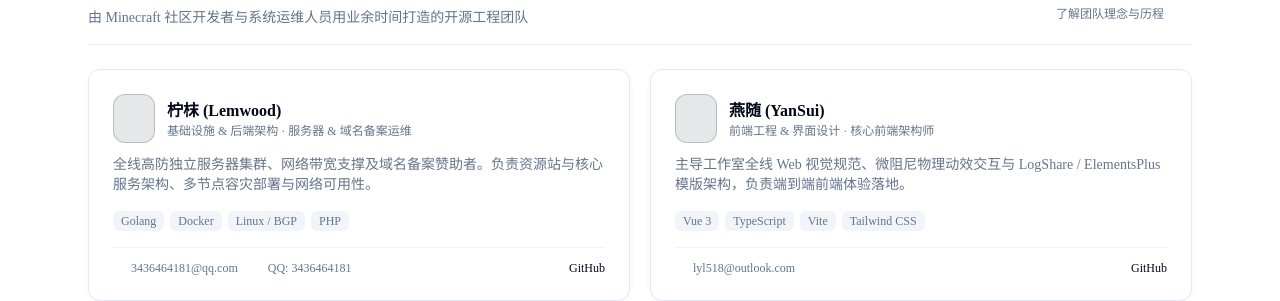
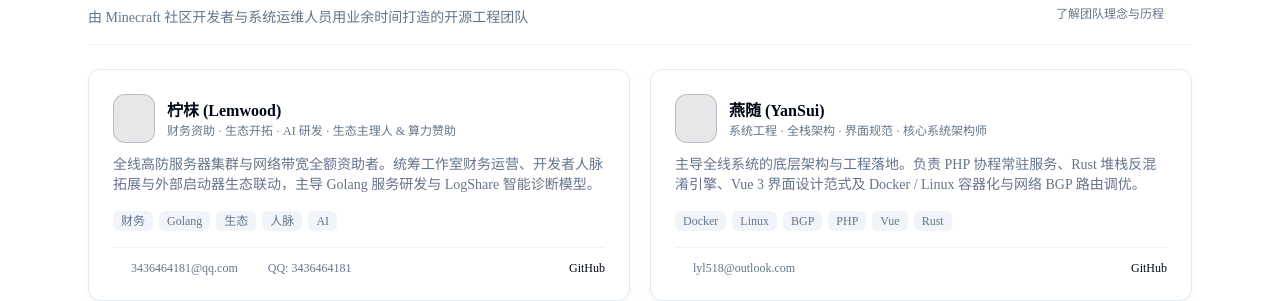
Before and after one commit to NingZeStudio/NingZeStudio-Home, a Vue app: page / in a window 1280 px wide. Shown: the part 1422-1723 px from the top of the page. Built offline with nearby package versions, Linux system fonts and the light colour scheme; some icons are missing.

Commit message:
refactor: 调整核心成员技术与职责标签分工
根据实际分工将 Docker/Linux/BGP/PHP/Vue/Rust 归类至燕随，将财务/Golang/生态/人脉/AI 归类至柠枺。

```diff
--- a/src/data/team.ts
+++ b/src/data/team.ts
@@ -77,11 +77,11 @@ export const teamMembers: TeamMember[] = [
   {
     id: 'lemwood',
     name: '柠枺 (Lemwood)',
-    role: '基础设施 & 后端架构',
-    title: '服务器 & 域名备案运维',
+    role: '财务资助 · 生态开拓 · AI 研发',
+    title: '生态主理人 & 算力赞助',
     description:
-      '全线高防独立服务器集群、网络带宽支撑及域名备案赞助者。负责资源站与核心服务架构、多节点容灾部署与网络可用性。',
-    techStack: ['Golang', 'Docker', 'Linux / BGP', 'PHP'],
+      '全线高防服务器集群与网络带宽全额资助者。统筹工作室财务运营、开发者人脉拓展与外部启动器生态联动，主导 Golang 服务研发与 LogShare 智能诊断模型。',
+    techStack: ['财务', 'Golang', '生态', '人脉', 'AI'],
     email: '3436464181@qq.com',
     qq: '3436464181',
     github: 'https://github.com/leemwood'
@@ -89,11 +89,11 @@ export const teamMembers: TeamMember[] = [
   {
     id: 'yansui',
     name: '燕随 (YanSui)',
-    role: '前端工程 & 界面设计',
-    title: '核心前端架构师',
+    role: '系统工程 · 全栈架构 · 界面规范',
+    title: '核心系统架构师',
     description:
-      '主导工作室全线 Web 视觉规范、微阻尼物理动效交互与 LogShare / ElementsPlus 模版架构，负责端到端前端体验落地。',
-    techStack: ['Vue 3', 'TypeScript', 'Vite', 'Tailwind CSS'],
+      '主导全线系统的底层架构与工程落地。负责 PHP 协程常驻服务、Rust 堆栈反混淆引擎、Vue 3 界面设计范式及 Docker / Linux 容器化与网络 BGP 路由调优。',
+    techStack: ['Docker', 'Linux', 'BGP', 'PHP', 'Vue', 'Rust'],
     email: 'lyl518@outlook.com',
     github: 'https://github.com/qitry'
   }
--- a/src/views/AboutView.vue
+++ b/src/views/AboutView.vue
@@ -103,12 +103,12 @@ useSeoMeta(
               <Server weight="duotone" class="h-5 w-5" />
             </div>
             <div>
-              <h3 class="text-sm font-bold text-foreground">基础设施与服务器赞助</h3>
+              <h3 class="text-sm font-bold text-foreground">财务资助 · 生态开拓 · AI 研发</h3>
               <p class="text-xs text-muted-foreground">柠枺 (Lemwood)</p>
             </div>
           </div>
           <p class="text-xs text-muted-foreground leading-relaxed">
-            长年提供高防独立服务器集群、高速公网带宽以及合规域名支撑，负责全天候网络链路可用性与数据安全防护。
+            全线高防服务器集群与公网带宽资助者，统筹财务支持、生态人脉拓展，主导 Golang 服务研发与 LogShare 智能诊断模型。
           </p>
         </Card>
 
@@ -118,12 +118,12 @@ useSeoMeta(
               <Code weight="duotone" class="h-5 w-5" />
             </div>
             <div>
-              <h3 class="text-sm font-bold text-foreground">设计规范与前端工程</h3>
+              <h3 class="text-sm font-bold text-foreground">系统工程 · 全栈架构 · 界面规范</h3>
               <p class="text-xs text-muted-foreground">燕随 (YanSui)</p>
             </div>
           </div>
           <p class="text-xs text-muted-foreground leading-relaxed">
-            主导工作室全线 Web 视觉规范、微动效回弹交互与 LogShare / ElementsPlus 模版架构，负责端到端前端工程落地。
+            主导全线底层系统与工程落地，负责 PHP 协程常驻服务、Rust 反混淆引擎、Vue 3 界面范式及 Docker / Linux 容器化与 BGP 路由调优。
           </p>
         </Card>
       </div>
```
